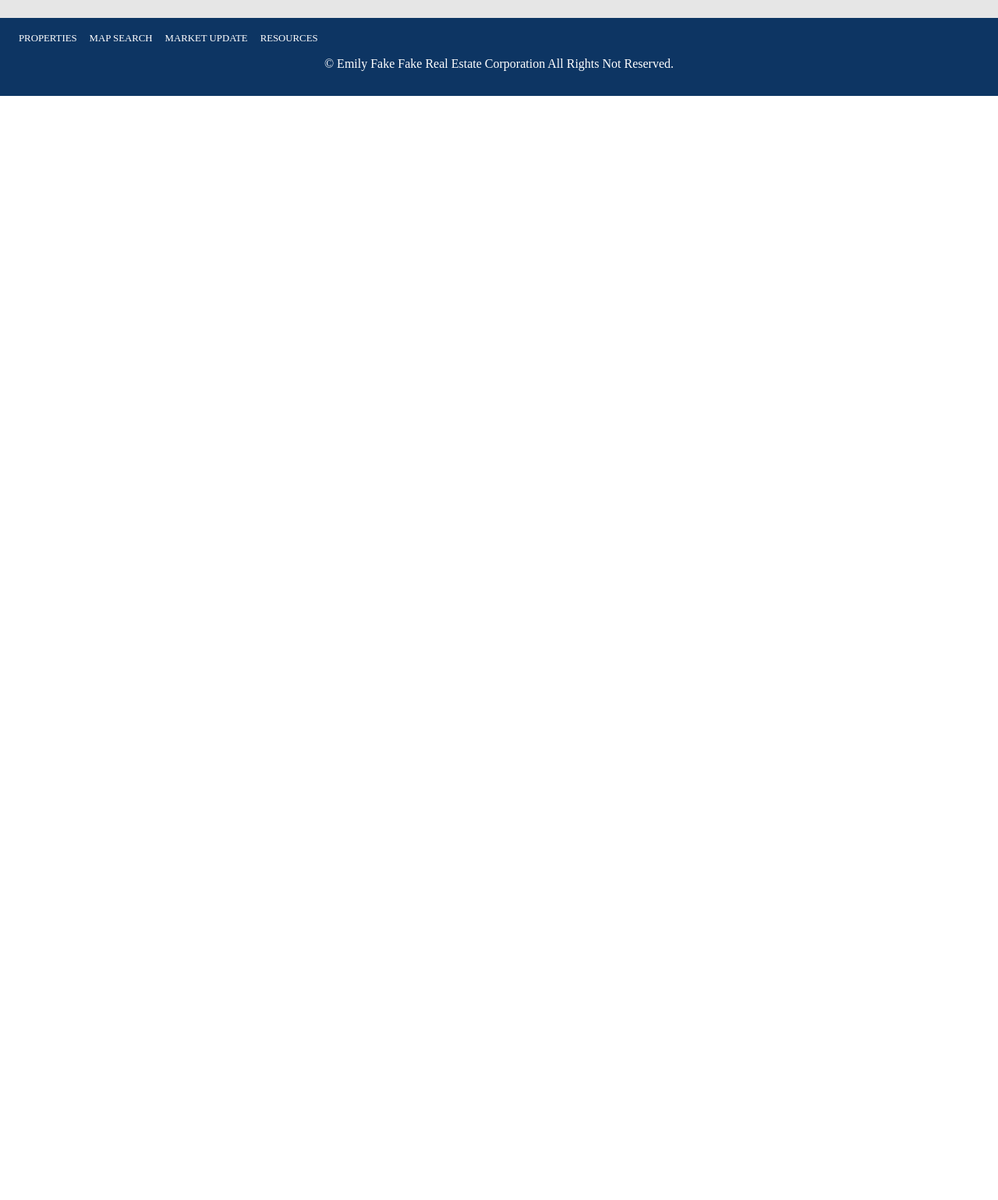
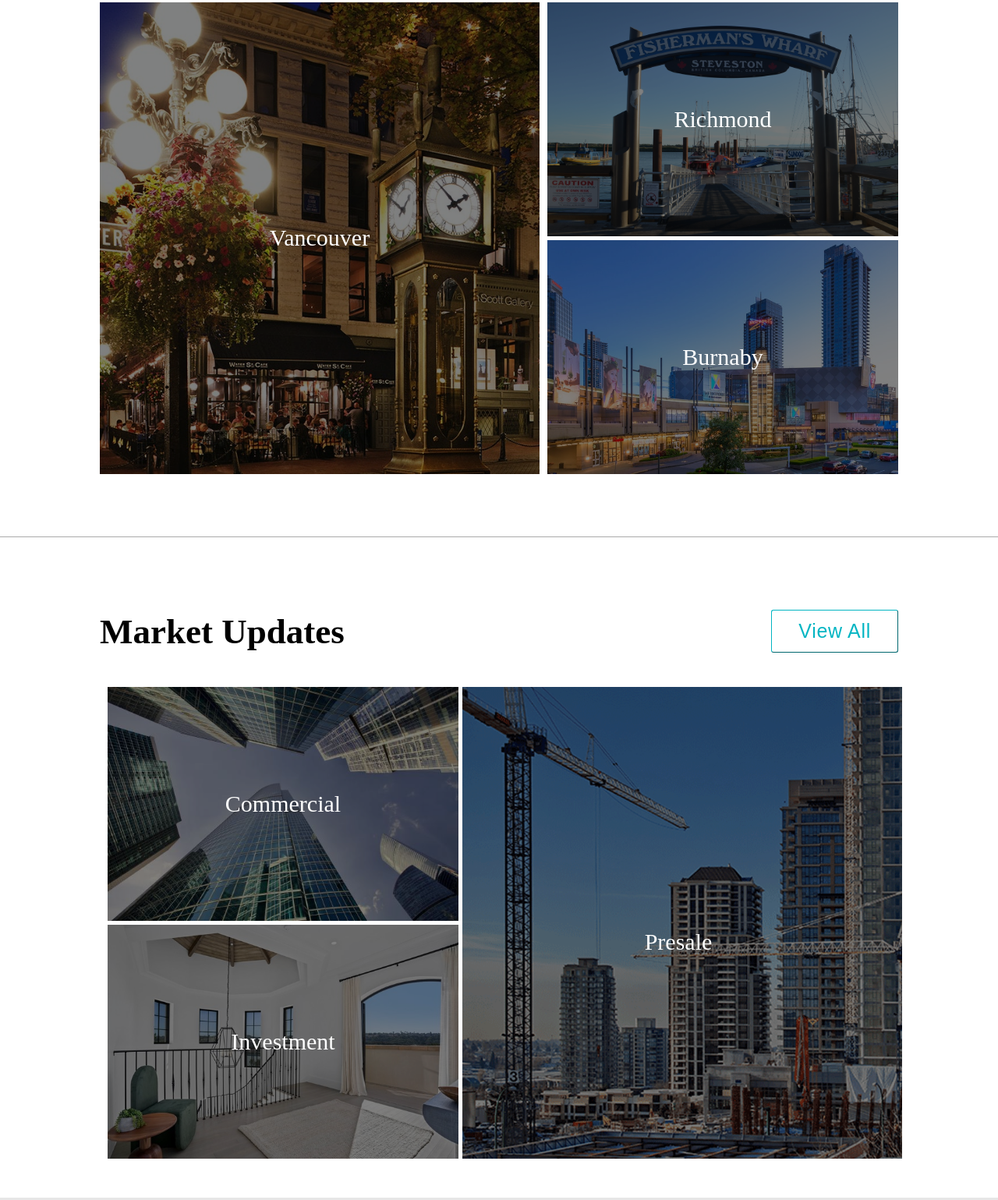
Before and after one commit to SOunit/ciccc_real_estate, a website: page index.html in a window 1280 px wide. Shown: the part 3202-4741 px from the top of the page at 78% size. Before the commit the page ends 3325 px from the top, so only its background shows below. Drawn offline with Linux system fonts and the light colour scheme.

Commit message:
Communites and market updates

```diff
--- a/index.html
+++ b/index.html
@@ -105,6 +105,85 @@
         </div>
       </div>
     </section>
+    <div class="divider"></div>
+    <section class="sectionc">
+      <div class="container">
+        <div class="row">
+          <div class="col-a">
+            <div>
+              <h3>Communities</h3>
+            </div>
+          </div>
+          <div class="col-b">
+            <div>
+              <button href="https://www.emilyrealty.ca/resource/">
+                Resource
+              </button>
+            </div>
+          </div>
+        </div>
+      </div>
+
+      <div class="i-container">
+        <div class="row">
+          <div class="col-1">
+            <div id="vancouver"></div>
+            <div class="centered">Vancouver</div>
+          </div>
+          <div class="col-2">
+            <div class="container1">
+              <div id="richmond"></div>
+              <div class="centered">Richmond</div>
+            </div>
+            <div class="container2">
+              <div id="burnaby"></div>
+              <div class="centered">Burnaby</div>
+            </div>
+          </div>
+        </div>
+      </div>
+    </section>
+
+    <div class="divider"></div>
+
+    <section class="sectionc">
+      <div class="container">
+        <div class="row">
+          <div class="col-a">
+            <div>
+              <h3>Market Updates</h3>
+            </div>
+          </div>
+          <div class="col-b">
+            <div>
+              <button href="https://www.emilyrealty.ca/resource/">
+                View All
+              </button>
+            </div>
+          </div>
+        </div>
+      </div>
+
+      <div class="i-container">
+        <div class="row">
+          <div class="col-2">
+            <div class="container1">
+              <div id="commercial"></div>
+              <div class="centered">Commercial</div>
+            </div>
+            <div class="container2">
+              <div id="investment"></div>
+              <div class="centered">Investment</div>
+            </div>
+          </div>
+          <div class="col-1">
+            <div id="presale"></div>
+            <div class="centered">Presale</div>
+          </div>
+        </div>
+      </div>
+    </section>
+
     <footer class="footer">
       <div class="box footer__info-box">
         <div class="footer__images">
--- /dev/null
+++ b/scss/_communities.scss
@@ -0,0 +1,218 @@
+.sectionc {
+  display: flex;
+  align-items: center;
+  justify-content: center;
+  flex-direction: column;
+}
+
+.container {
+  width: 80%;
+  .row {
+    display: flex;
+    width: 100%;
+    .col-a {
+      justify-content: center;
+      align-self: center;
+      flex: 50%;
+    }
+
+    .col-b {
+      justify-content: flex-end;
+      align-self: center;
+    }
+    h3 {
+      font-size: 45px;
+    }
+    button {
+      background-color: white;
+      color: #03b5c3;
+      border-width: 1px 1px 1px 1px;
+      border-color: #03b5c3;
+      border-radius: 3px 3px 3px 3px;
+      padding: 14px 34px 14px 34px;
+      font-size: 25px;
+      font-weight: 500;
+      line-height: 1em;
+      letter-spacing: 0.7px;
+    }
+  }
+}
+
+.divider {
+  margin-top: 80px;
+  margin-bottom: 50px;
+  width: 100%;
+  height: 1px;
+  background-color: rgba(128, 128, 128, 0.664);
+}
+
+.i-container {
+  width: 80%;
+  .row {
+    display: flex;
+  }
+  .col-1 {
+    position: relative;
+    text-align: center;
+    color: white;
+    flex: 50%;
+
+    .centered {
+      position: absolute;
+      top: 50%;
+      left: 50%;
+      transform: translate(-50%, -50%);
+      font-size: 30px;
+      font-weight: 530;
+    }
+  }
+  .col-2 {
+    margin-left: 10px;
+    flex-direction: column;
+
+    .container1 {
+      position: relative;
+      text-align: center;
+      color: white;
+    }
+
+    .container2 {
+      position: relative;
+      text-align: center;
+      color: white;
+    }
+
+    .centered {
+      position: absolute;
+      top: 50%;
+      left: 50%;
+      transform: translate(-50%, -50%);
+      font-size: 30px;
+      font-weight: 530;
+    }
+  }
+}
+
+.market-updates {
+  display: flex;
+  align-items: center;
+  justify-content: center;
+  flex-direction: column;
+}
+
+#richmond {
+  background-image: url(../images/richmond.jpeg);
+  background-size: cover;
+  filter: brightness(50%);
+  width: 100%;
+  height: 300px;
+}
+
+#burnaby {
+  margin-top: 5px;
+  background-image: url(../images/burnaby.jpeg);
+  background-size: cover;
+  filter: brightness(50%);
+  width: 100%;
+  height: 300px;
+}
+
+#vancouver {
+  background-image: url(../images/vancouver.jpeg);
+  background-size: cover;
+  filter: brightness(50%);
+  width: 100%;
+  height: 605px;
+  background-repeat: no-repeat;
+  background-position: center;
+}
+
+#commercial {
+  background-image: url(../images/commercial.jpeg);
+  background-size: cover;
+  filter: brightness(50%);
+  width: 100%;
+  height: 300px;
+}
+
+#investment {
+  margin-top: 5px;
+  background-image: url(../images/house1-3.jpeg);
+  background-size: cover;
+  filter: brightness(50%);
+  width: 100%;
+  height: 300px;
+}
+
+#presale {
+  margin-left: 5px;
+  background-image: url(../images/presale.png);
+  background-size: cover;
+  filter: brightness(50%);
+  width: 100%;
+  height: 605px;
+  margin-bottom: 50px;
+  background-repeat: no-repeat;
+  background-position: center;
+}
+
+@media (max-width: 1000px) {
+  .row {
+    flex-direction: column;
+  }
+
+  #vancouver {
+    margin-top: 5px;
+    margin-bottom: 5px;
+    width: 100%;
+  }
+
+  #presale {
+    margin-top: 10px;
+    margin-bottom: 10px;
+  }
+
+  #commercial {
+    margin-top: 10px;
+  }
+}
+
+@media (min-width: 1000px) {
+  #commercial {
+    width: 450px;
+    height: 300px;
+  }
+  #investment {
+    width: 450px;
+    height: 300px;
+  }
+  #richmond {
+    width: 450px;
+    height: 300px;
+  }
+  #burnaby {
+    width: 450px;
+    height: 300px;
+  }
+}
+
+#presale:hover {
+  filter: brightness(80%);
+}
+
+#commercial:hover {
+  filter: brightness(80%);
+}
+#investment:hover {
+  filter: brightness(80%);
+}
+
+#vancouver:hover {
+  filter: brightness(80%);
+}
+#richmond:hover {
+  filter: brightness(80%);
+}
+#burnaby:hover {
+  filter: brightness(80%);
+}
--- a/scss/main.scss
+++ b/scss/main.scss
@@ -7,3 +7,4 @@
 @import "_featured.scss";
 @import "_onPress.scss";
 @import "_footer.scss";
+@import "_communities.scss";
```
Also changed, not shown: css/main.css, 2 other files.
